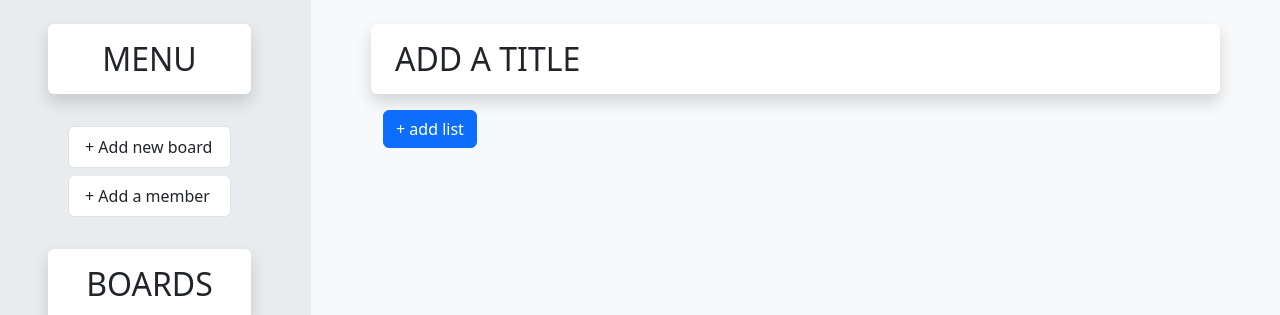
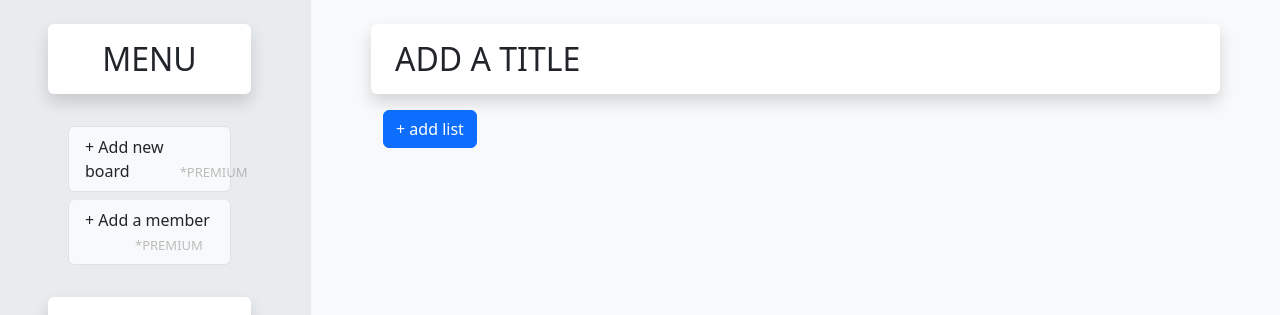
Before and after one commit to mailnaarollie/groepswerkJAN2024, a Vue app: page / in a window 1280 px wide. Shown: the top 315 px of the page. Built offline with nearby package versions, Linux system fonts and the light colour scheme.

Commit message:
Added paynemt option

```diff
--- a/src/components/CardComponent.vue
+++ b/src/components/CardComponent.vue
@@ -70,7 +70,7 @@ const onDrop = (toListId) => {
       <draggable v-model="store.cards" group="lists" :item-key="card => card.id" @start="onDragStart" @end="onDrop"
                  class="d-flex flex-nowrap overflow-auto">
         <template #item="{ element, index }">
-          <div :key="index" class=" m-3 card-container">
+          <div :key="index" style="height: 700px" class=" m-3  card-container">
             <div class="card" style="width: 300px">
               <div class="card-body bg-body-tertiary shadow rounded-2">
                 <div class="d-flex justify-content-between align-items-center mb-3">
--- a/src/components/TodoApp.vue
+++ b/src/components/TodoApp.vue
@@ -35,10 +35,10 @@ const saveTitle = () => {
         <div class="col mt-4">
           <div class="row mx-2">
             <div class="list-group pe-0">
-              <a href="#" class="list-group-item rounded list-group-item-action" aria-current="true">
-                + Add new board
+              <a href="betaal.html" class="list-group-item rounded list-group-item-action bg-body-tertiary" aria-current="true">
+                + Add new board<span class="kleineLeters">*PREMIUM</span>
               </a>
-              <a href="#" class="list-group-item rounded list-group-item-action my-2">+ Add a member</a>
+              <a href="betaal.html" class="list-group-item rounded list-group-item-action my-2 bg-body-tertiary">+ Add a member <span class="kleineLeters">*PREMIUM</span></a>
             </div>
           </div>
         </div>
@@ -85,4 +85,11 @@ const saveTitle = () => {
 
 <style scoped>
 
+.kleineLeters{
+  font-size: 13px;
+  margin-left: 50px;
+  color: grey;
+  opacity: 50%;
+}
+
 </style>
```
Also changed, not shown: betaal.html (added, +27 -0 lines).
